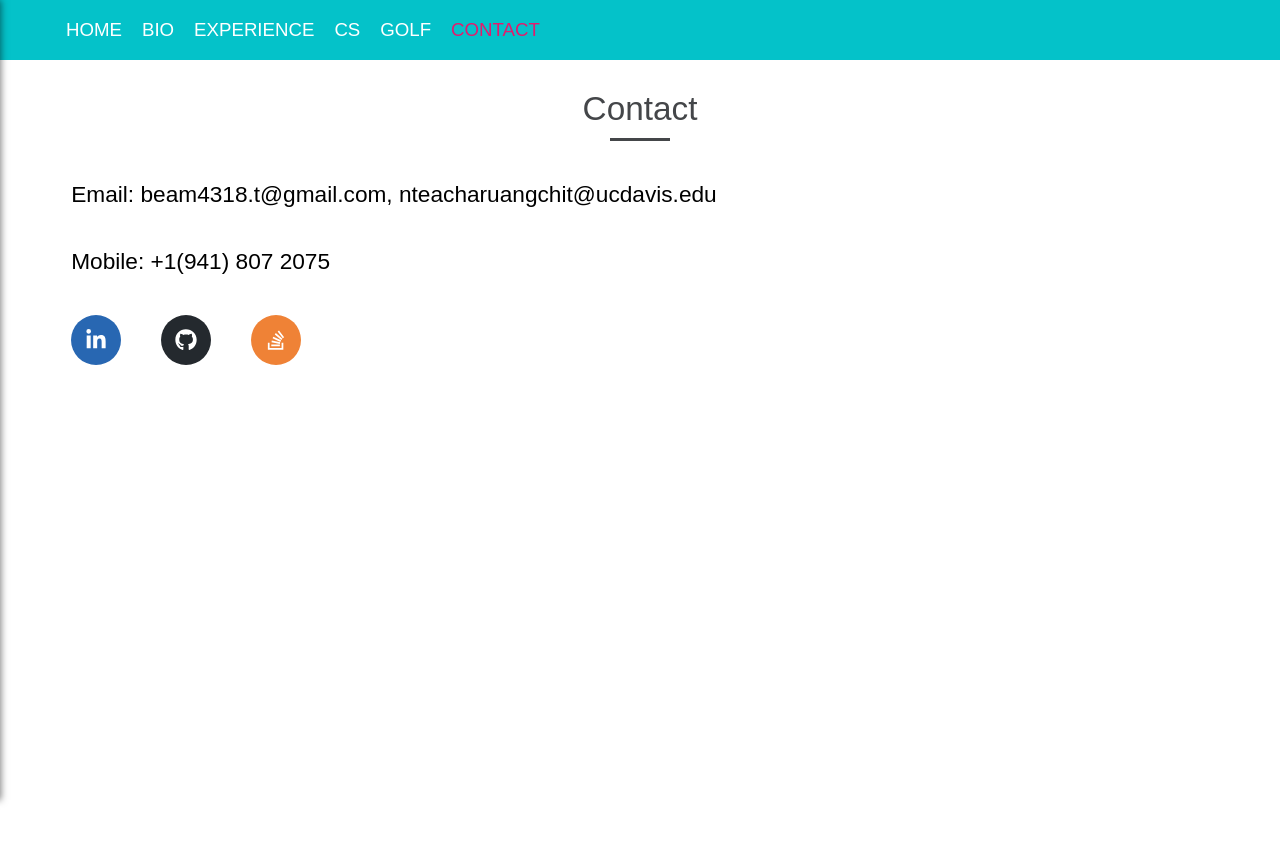
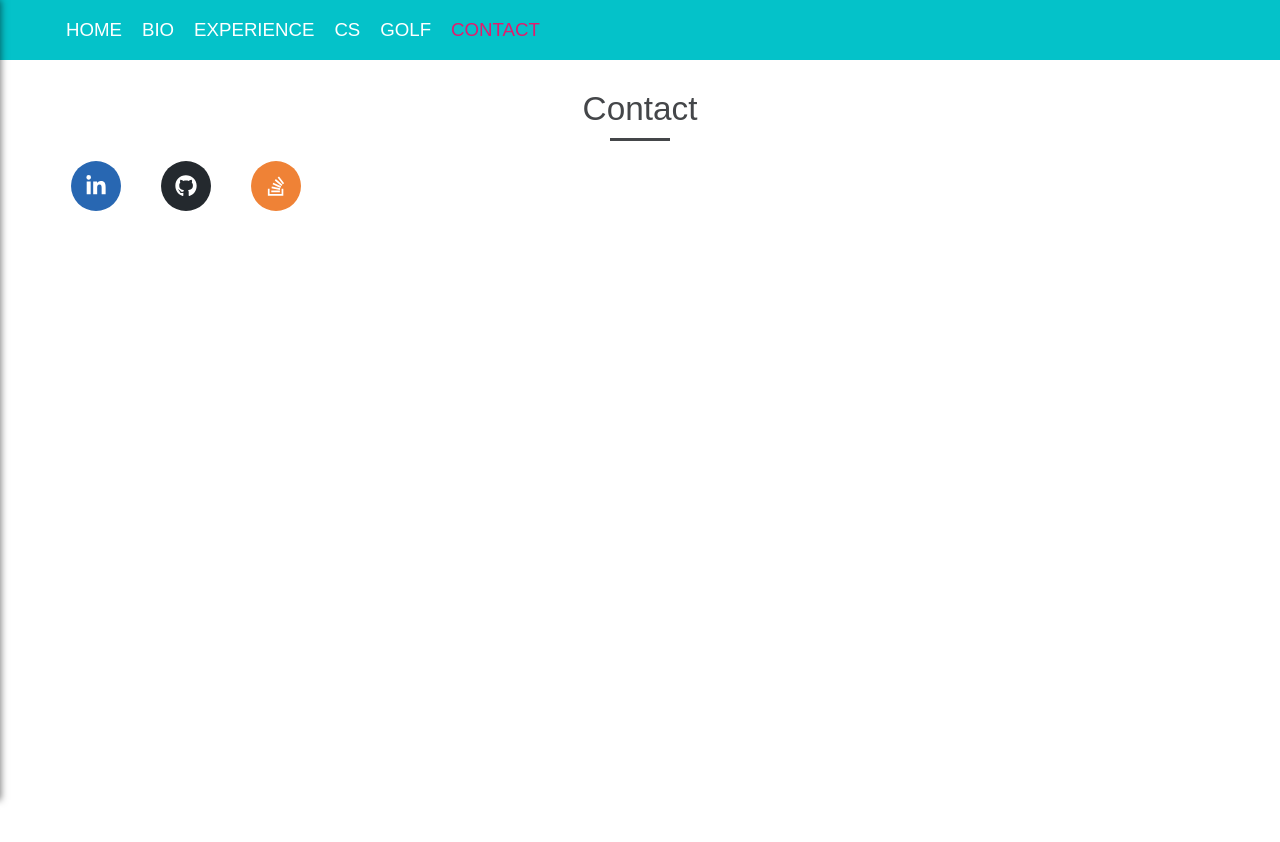
Before and after one commit to beam-ntth/E-Portfolio-2020, a Next.js app: page /contact in a window 1280 px wide. Shown: the top 842 px of the page. Built offline with nearby package versions, Linux system fonts and the light colour scheme.

Commit message:
remove personal information

```diff
--- a/pages/contact.js
+++ b/pages/contact.js
@@ -45,12 +45,6 @@ const Contact = () => {
                 <div className='contact'>
                     <h1 className='header' data-aos='fade-right'>Contact</h1>
                     <div className='header-line' data-aos='fade-up'></div>
-                    <div className='email' data-aos='fade-right'>
-                        <p>Email: <a>beam4318.t@gmail.com</a>, <a>nteacharuangchit@ucdavis.edu</a></p>
-                    </div>
-                    <div className='phone' data-aos='fade-right'>
-                        <p>Mobile: +1(941) 807 2075</p>
-                    </div>
                     <div className='icon'>
                         <div className='linked' data-aos='fade-right' onClick={ linkedInOpen }>
                             <FaLinkedinIn fill='white' size='22px' />
```
Also changed, not shown: 1 other file (tests, documents, lock files or other folders).
